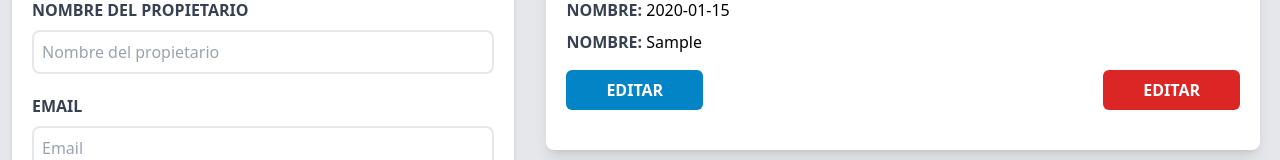
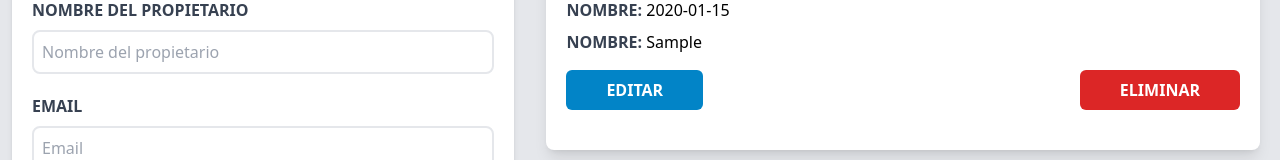
Before and after one commit to alejo0824/pacientes_mascotas, a React (Vite) app: page / in a window 1280 px wide. Both pictures are taken after typing "Sample", "Sample", "name@example.com", "2020-01-15", "Sample" into the empty fields and a click on the input "Agregar Paciente". Shown: the part 486-646 px from the top of the page. Built offline with nearby package versions, Linux system fonts and the light colour scheme.

Commit message:
Fin del proyecto

```diff
--- a/src/App.jsx
+++ b/src/App.jsx
@@ -1,4 +1,4 @@
-import {useState} from 'react';
+import {useState,useEffect} from 'react';
 import Formulario from './components/Formulario'
 import Header from './components/Header'
 import ListaPacientes from './components/ListaPacientes'
@@ -6,8 +6,22 @@ import ListaPacientes from './components/ListaPacientes'
 
 function App() {
 
+//Guardar pacientes y no se borren al recargar
+const INICIO = JSON.parse(localStorage.getItem('pacienteAlmacenado')) ?? [];
 //Almacenar los pacientes
-const[pacienteAlmacenado, setPacienteAlmacenado] = useState([]);
+const[pacienteAlmacenado, setPacienteAlmacenado] = useState(INICIO);
+//Editar Paciente
+const[editarPaciente,setEditarPaciente] = useState({});
+
+useEffect(()=>{
+  localStorage.setItem('pacienteAlmacenado', JSON.stringify(pacienteAlmacenado))
+},[pacienteAlmacenado])
+
+const  eliminarPaciente = (id) => {
+  const pacientesActuales = pacienteAlmacenado.filter( paciente => paciente.id !==id);
+  setPacienteAlmacenado(pacientesActuales);
+}
+
   return (
     <div className='container'>
       <Header/>
@@ -15,10 +29,13 @@ const[pacienteAlmacenado, setPacienteAlmacenado] = useState([]);
         <Formulario
           pacienteAlmacenado={pacienteAlmacenado}
           setPacienteAlmacenado={setPacienteAlmacenado}
+          editarPaciente={editarPaciente}
+          setEditarPaciente={setEditarPaciente}
         />
         <ListaPacientes
-          //key={}
           pacienteAlmacenado={pacienteAlmacenado}
+          setEditarPaciente={setEditarPaciente}
+          eliminarPaciente={eliminarPaciente}
         />
       </div>
     </div>
--- a/src/components/Formulario.jsx
+++ b/src/components/Formulario.jsx
@@ -1,7 +1,7 @@
-import {useState} from "react";
+import {useState,useEffect} from "react";
 import Error from './Error';
 
-const Formulario = ({pacienteAlmacenado,setPacienteAlmacenado}) => {
+const Formulario = ({pacienteAlmacenado,setPacienteAlmacenado,editarPaciente,setEditarPaciente}) => {
     const [mascota,setMascota] = useState('');
     const [propietario,setPropietario] = useState('');
     const [correo,setcorreo] = useState('');
@@ -23,10 +23,18 @@ const Formulario = ({pacienteAlmacenado,setPacienteAlmacenado}) => {
             correo,
             fecha,
             sintomas,
-        id:generarID()
         }
 
+        if(editarPaciente.id){
+            objPaciente.id = editarPaciente.id;
+            const pacienteActualizado = pacienteAlmacenado.map(pacienteState => pacienteState.id === editarPaciente.id ? objPaciente : pacienteState);
+            setPacienteAlmacenado(pacienteActualizado);
+            setEditarPaciente({}); // → Ya está editado, debemos limpiarlo, sino seguira editando
+        }
+        else {
+            objPaciente.id = generarID();
             setPacienteAlmacenado([...pacienteAlmacenado,objPaciente]);
+        }
 
         //Limpiar los campos
         setMascota('');
@@ -43,6 +51,16 @@ const Formulario = ({pacienteAlmacenado,setPacienteAlmacenado}) => {
 
         return random + fecha;
     }
+
+    useEffect(()=>{
+        if(Object.keys(editarPaciente).length > 0){
+            setMascota(editarPaciente.mascota);
+            setPropietario(editarPaciente.propietario);
+            setcorreo(editarPaciente.correo);
+            setFecha(editarPaciente.fecha);
+            setSintomas(editarPaciente.sintomas);
+        }
+    },[editarPaciente])
 
     return (
     <div className=' md:w-1/2 lg:w-2/5 mx-3'>
@@ -115,7 +133,7 @@ const Formulario = ({pacienteAlmacenado,setPacienteAlmacenado}) => {
             <input
                 type="submit"
                 className=" bg-sky-600 w-full uppercase text-white font-bold p-3 hover:bg-sky-700 cursor-pointer transition-all"
-                value="Agregar Paciente"
+                value={editarPaciente.id ? 'Editar Paciente': 'Agregar Paciente'}
             />
         </form>
     </div>
--- a/src/components/ListaPacientes.jsx
+++ b/src/components/ListaPacientes.jsx
@@ -1,20 +1,35 @@
+import {useEffect} from "react"
 import Paciente from "./Paciente"
 
-const ListaPacientes = ({pacienteAlmacenado}) => {
+const ListaPacientes = ({pacienteAlmacenado,setEditarPaciente,eliminarPaciente}) => {
 
   return (
     <div className='md:w-1/2 lg:w-3/5 h-screen md:overflow-y-scroll'>
+      {
+      (pacienteAlmacenado && pacienteAlmacenado.length > 0) ? (
+        <>
           <h2 className="capitalize text-center text-3xl font-black">Listado Pacientes </h2>
           <p className="text-center mt-5 text-lg mb-10">Administra tus{' '}
             <span className="text-sky-600 font-bold">Pacientes y Citas</span>
           </p>
-
           {pacienteAlmacenado.map(paciente => (
             <Paciente
               key={paciente.id}
               paciente={paciente}
+              setEditarPaciente={setEditarPaciente}
+              eliminarPaciente={eliminarPaciente}
             />
           ))}
+        </>
+      ):(
+        <>
+          <h2 className="capitalize text-center text-3xl font-black">No hay pacientes </h2>
+          <p className="text-center mt-5 text-lg mb-10">Comienza agregando pacientes{' '}
+            <span className="text-sky-600 font-bold">y aparecerán en este lugar</span>
+          </p>
+        </>)
+      }
+
     </div>
   )
 }
--- a/src/components/Paciente.jsx
+++ b/src/components/Paciente.jsx
@@ -1,6 +1,13 @@
-const Paciente = ({paciente}) => {
+const Paciente = ({paciente,setEditarPaciente,eliminarPaciente}) => {
 
-    const {mascota,propietario,correo,fecha,sintomas} = paciente;
+    const {mascota,propietario,correo,fecha,sintomas,id} = paciente;
+
+    const handleEliminar = () => {
+        const confirmacion = confirm('Desea eliminar este usuario');
+        if (confirmacion){
+            eliminarPaciente(id);
+        }
+    }
 
     return (
         <div className="bg-white mx-5 py-10 px-5 shadow-lg rounded-lg mb-5">
@@ -20,8 +27,17 @@ const Paciente = ({paciente}) => {
             </p>
 
             <div className="flex justify-between mt-4">
-                <button className="bg-sky-600 px-10 py-2 uppercase text-white font-bold rounded-md hover:bg-sky-700">Editar</button>
-                <button className="bg-red-600 px-10 py-2 uppercase text-white font-bold rounded-md hover:bg-red-700">Editar</button>
+                <button
+                    type="button"
+                    className="bg-sky-600 px-10 py-2 uppercase text-white font-bold rounded-md hover:bg-sky-700"
+                    onClick={() => setEditarPaciente(paciente)}
+                >Editar</button>
+                <button
+                    type="button"
+                    className="bg-red-600 px-10 py-2 uppercase text-white font-bold rounded-md hover:bg-red-700"
+                    onClick={handleEliminar}>
+                        Eliminar
+                    </button>
             </div>
         </div>
     )
--- a/tailwind.config.cjs
+++ b/tailwind.config.cjs
@@ -1,6 +1,6 @@
 /** @type {import('tailwindcss').Config} */
 module.exports = {
-  content: ["./index.html", "./src/**/*.jsx"],
+  content: ["index.html", "./src/**/*.jsx"],
   theme: {
     extend: {},
   },
```
Also changed, not shown: 5 other files (tests, documents, lock files or other folders). Lines whose indentation alone changed are shown as unchanged.
